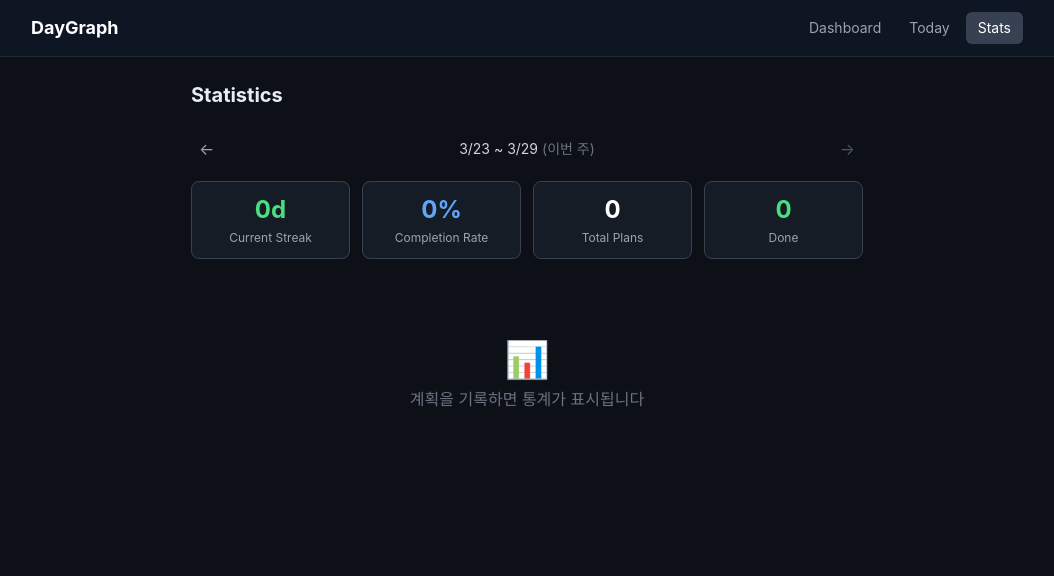
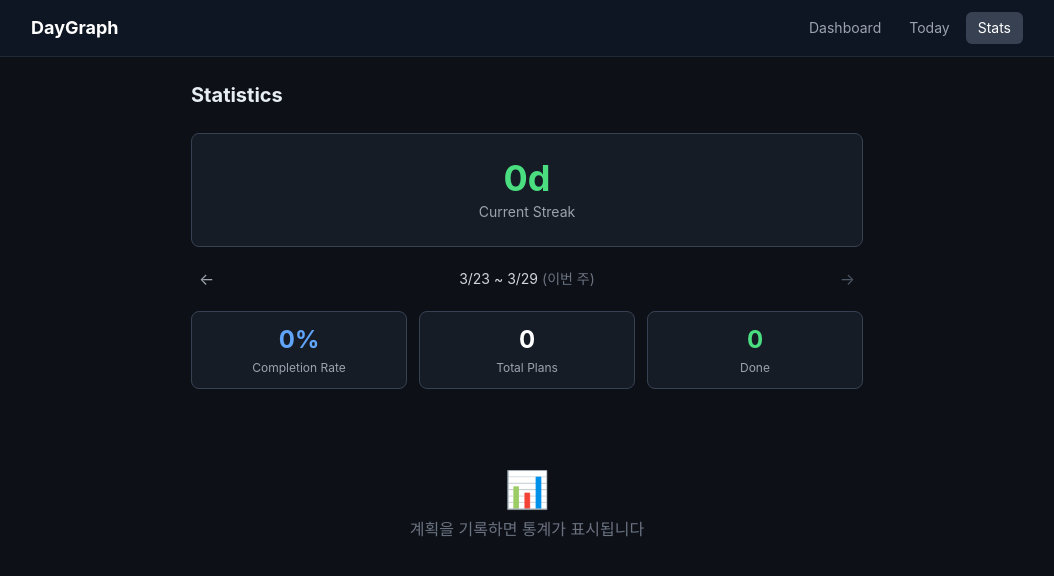
Before and after one commit to EunsooSoh/DayGraph, a React (Vite) app: page /#/stats in a window 1280 px wide. Shown: the top 576 px of the page, without its empty margins (113-1167 px from the left). Built offline with nearby package versions, Linux system fonts and the light colour scheme.

Commit message:
[design] Streak을 화면 상단으로 이동

```diff
--- a/src/components/stats/StatsPage.tsx
+++ b/src/components/stats/StatsPage.tsx
@@ -116,6 +116,12 @@ export default function StatsPage() {
     <div className="max-w-2xl mx-auto">
       <h2 className="text-xl font-bold mb-6">Statistics</h2>
 
+      {/* Current Streak - large block */}
+      <div className="bg-gray-800/50 border border-gray-700 rounded-lg p-6 text-center mb-4">
+        <div className="text-4xl font-bold text-green-400">{stats.currentStreak}d</div>
+        <div className="text-sm text-gray-400 mt-1">Current Streak</div>
+      </div>
+
       {/* Week navigation */}
       <div className="flex items-center justify-between mb-4">
         <button
@@ -137,9 +143,8 @@ export default function StatsPage() {
         </button>
       </div>
 
-      {/* Overview cards */}
-      <div className="grid grid-cols-2 md:grid-cols-4 gap-3 mb-8">
-        <StatCard label="Current Streak" value={`${stats.currentStreak}d`} color="text-green-400" />
+      {/* Weekly overview cards */}
+      <div className="grid grid-cols-3 gap-3 mb-8">
         <StatCard label="Completion Rate" value={`${stats.completionRate}%`} color="text-blue-400" />
         <StatCard label="Total Plans" value={stats.totalPlans.toString()} color="text-white" />
         <StatCard label="Done" value={stats.totalDone.toString()} color="text-green-400" />
```
